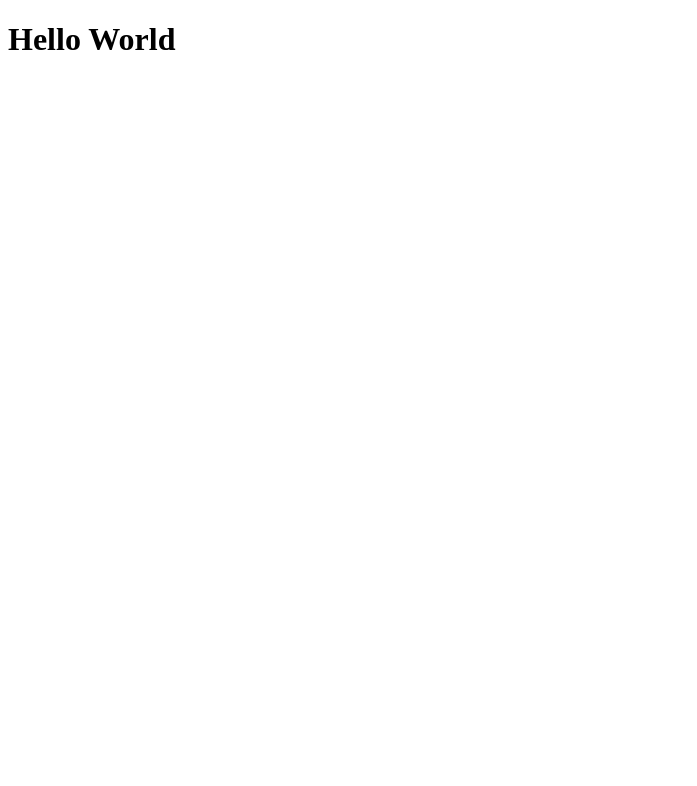
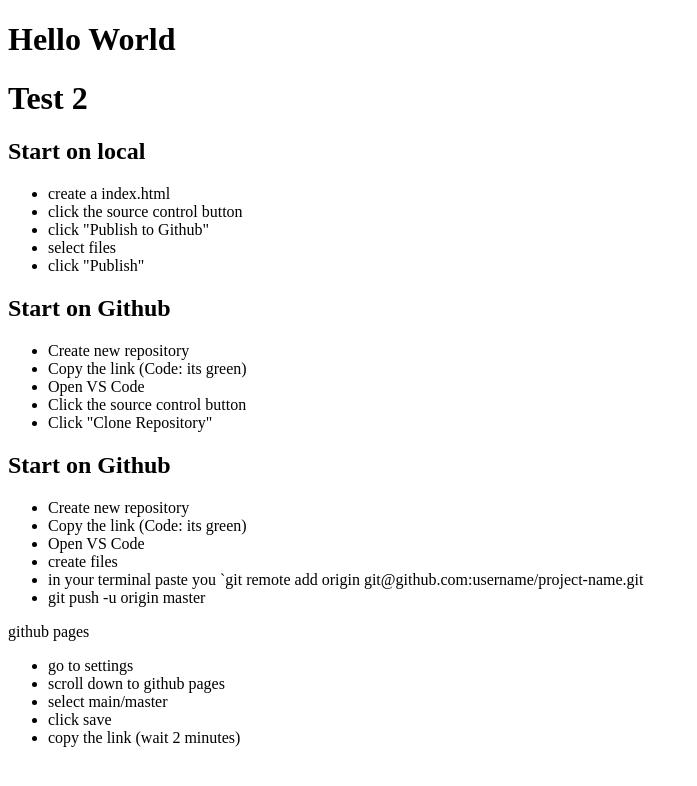
Before and after one commit to vinsonf/mf-9-19-22, a plain HTML site: page index.html in a window 1280 px wide. Shown: the whole page, without its empty margins (0-697 px from the left). Drawn offline with Linux system fonts and the light colour scheme.

Commit message:
steps for creating repos

```diff
--- a/index.html
+++ b/index.html
@@ -8,5 +8,56 @@
 </head>
 <body>
     <h1>Hello World</h1>
+
+    <!DOCTYPE html>
+<html lang="en">
+<head>
+    <meta charset="UTF-8">
+    <meta http-equiv="X-UA-Compatible" content="IE=edge">
+    <meta name="viewport" content="width=device-width, initial-scale=1.0">
+    <title>Document</title>
+</head>
+<body>
+    <h1>Test 2</h1>
+
+    <h2>Start on local</h2>
+    <ul>
+        <li>create a index.html</li>
+        <li>click the source control button</li>
+        <li>click "Publish to Github"</li>
+        <li>select files</li>
+        <li>click "Publish"</li>
+    </ul>
+
+    <h2>Start on Github</h2>
+    <ul>
+        <li>Create new repository</li>
+        <li>Copy the link (Code: its green)</li>
+        <li>Open VS Code</li>
+        <li>Click the source control button</li>
+        <li>Click "Clone Repository"</li>
+    </ul>
+
+    <h2>Start on Github</h2>
+    <ul>
+        <li>Create new repository</li>
+        <li>Copy the link (Code: its green)</li>
+        <li>Open VS Code</li>
+        <li>create files</li>
+        <li> in your terminal paste you `git remote add origin git@github.com:username/project-name.git</li>
+        <li>git push -u origin master</li>
+    </ul>
+
+    github pages
+    <ul>
+        <li>go to settings</li>
+        <li>scroll down to github pages</li>
+        <li>select main/master</li>
+        <li>click save</li>
+        <li>copy the link (wait 2 minutes)</li>
+    </ul>
+
 </body>
 </html>
+</body>
+</html>
```
